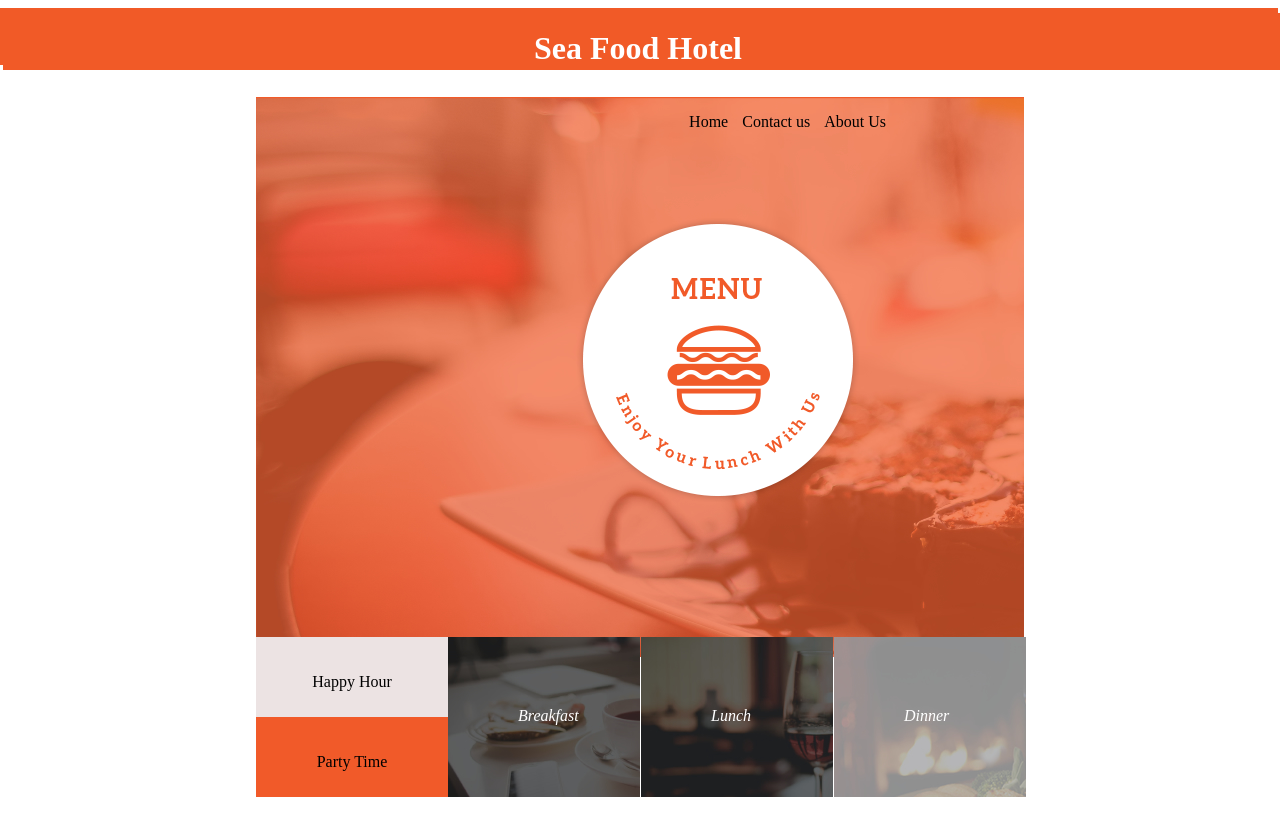
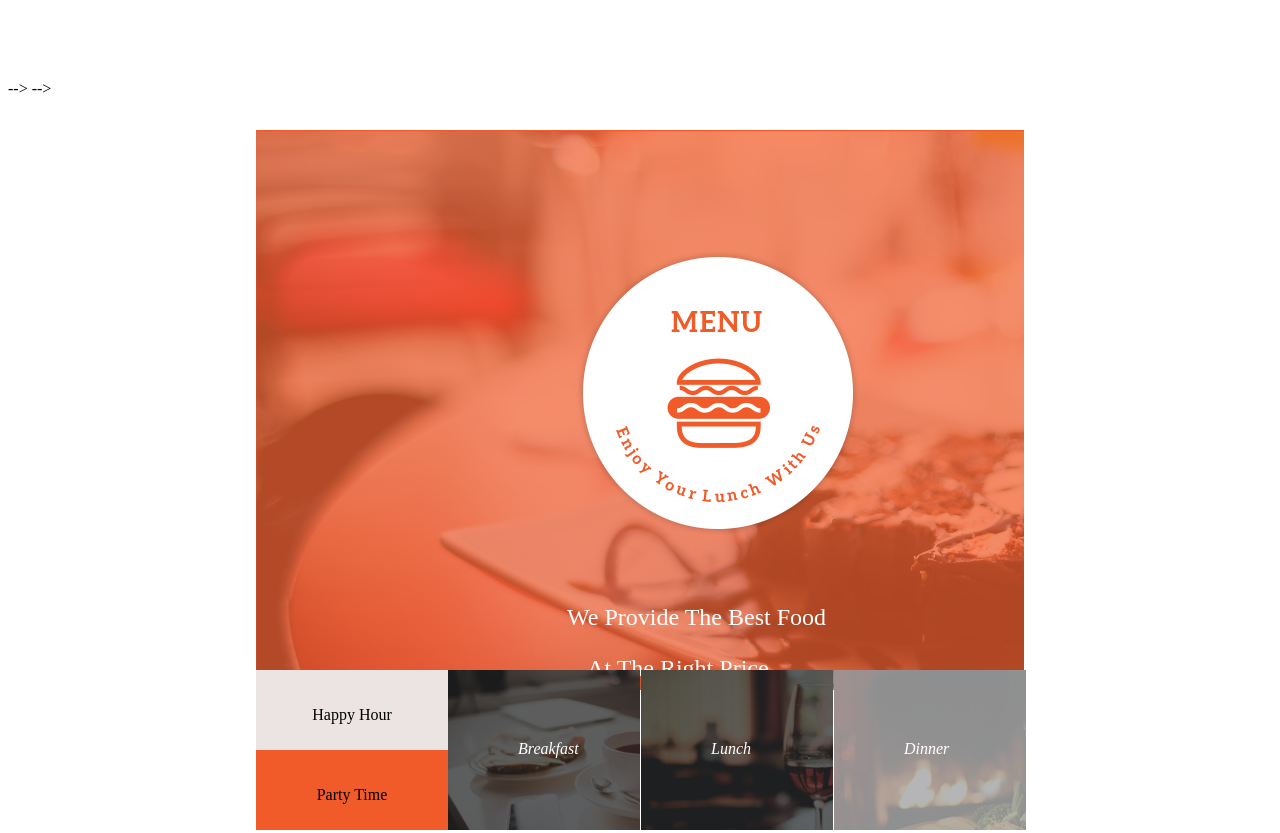
Before and after one commit to Bernard2030/Anita-s-Kitchen, a plain HTML site: page index.html in a window 1280 px wide. Shown: the top 833 px of the page. Drawn offline with Linux system fonts and the light colour scheme; files whose address does not match are found by name.

Commit message:
my changes

```diff
--- a/index.css
+++ b/index.css
@@ -1,4 +1,4 @@
-.any{
+.begin{
     background:hsl(15, 88%, 55%);
     width:100vw;
     height:7vh;
@@ -360,3 +360,11 @@ td:hover{
     background:white;
     border:1px solid #F15A29;
 }
+.initial {
+    display: flex;
+    color: white;
+    float: right;
+    margin-top: 450px;
+    /* padding-left: 50px; */
+    font-size: x-large;
+}
--- a/index.html
+++ b/index.html
@@ -10,18 +10,24 @@
     <link href="https://fonts.googleapis.com/css2?family=Staatliches&display=swap" rel="stylesheet">
 </head>
 <body>
-    <div class="any">
-        <h1>Sea Food Hotel</h1>
-    </div>
+    <!-- <div class="any"> -->
+        <h1>Sea Food Hotel</h1> --> -->
+
     <div class="head">
         <nav>
             <UL>
-            <li>Home</li>
-            <li>Contact us</li>
-            <li>About Us</li>
+            <li></li>
+            <li> </li>
+            <li> </li>
             </UL>
         </nav>
         <img class="landing" src="./Assets/Menue logo.png" alt="blue-hotel-logo">
+       <div class="initial">
+         <div class="p_home">
+            <p >We Provide The Best Food</p>
+            <p style="margin-left: 20px;">At The Right Price</p>
+         </div>
+    </div>
 
     </div>
     <div class="services">
@@ -93,7 +99,7 @@
         <h2>Get our food items delivered to your email</h2>
         <form actiom="" method="post">
             <input id="email" type="email" placeholder="Your email">
-            <input id="submit" type="submit">
+            <input value="subscribe" id="submit" type="submit">
         </form>
     </div>
     <div class="footer">
@@ -103,7 +109,7 @@
         <img class="img1" src="./Assets/facebook.png">
         <img class="img3" src="./Assets/twitter.png">
         <img class="img2" src="./Assets/pinterest.png">
-        <p class="p4">&copy 2021 Sea Food Hotel </p>
+        <p class="p4">&copy 2016 Menu Restaurant </p>
         </center>
     </div>
 </body>
```
